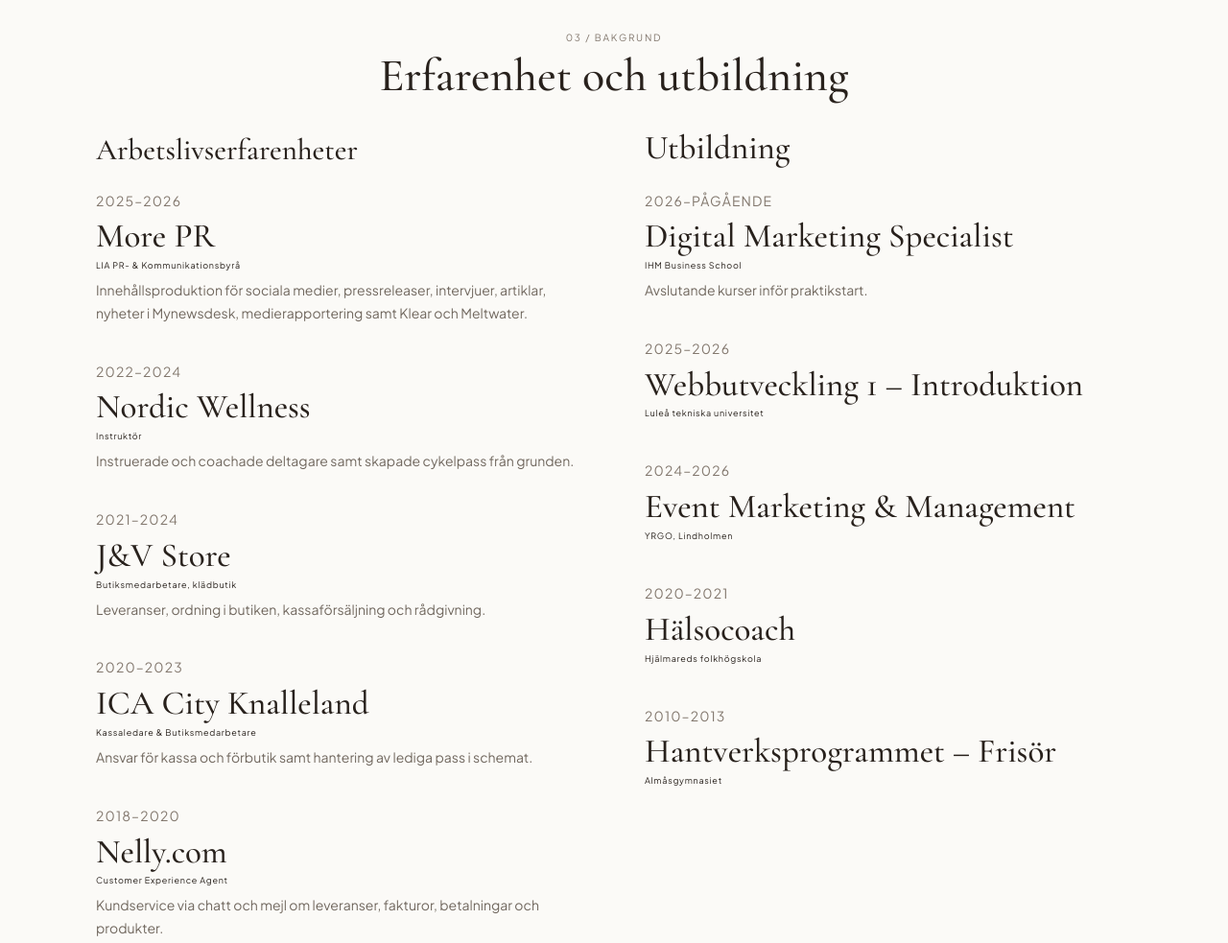
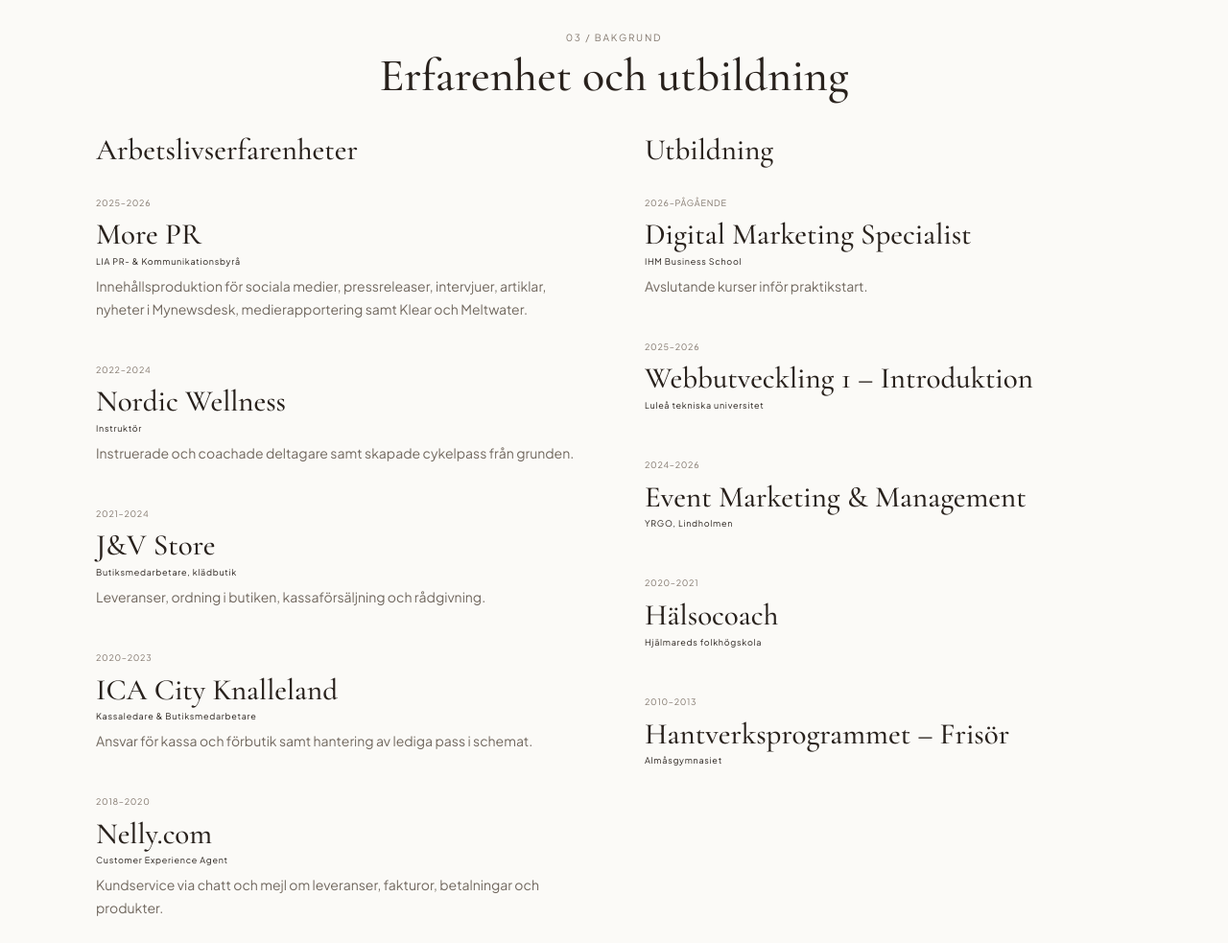
Before and after one commit to matildacederstrom-spec/personal-brand-matilda, a plain HTML site: page index.html in a window 1280 px wide. Shown: the part 2780-3763 px from the top of the page at 96% size. Drawn offline with nearby package versions, Linux system fonts and the light colour scheme.

Commit message:
Undo background heading and date size change

```diff
--- a/style.css
+++ b/style.css
@@ -1660,6 +1660,3 @@ body[data-theme="dark"] .language-option.is-active { color: #f1ebe3; }
 .skills-section .skills-duo-grid .skill-name { font-size: 14px; }
 .experience-block .timeline-description,
 .experience-block .timeline-bullets { font-size: 14px; }
-.experience-block .history-col-title { font-size: clamp(27px,2.9vw,35px); }
-.experience-block .timeline-role { font-size: clamp(27px,2.9vw,35px); }
-.experience-block .timeline-period { font-size: 14px; }
```
